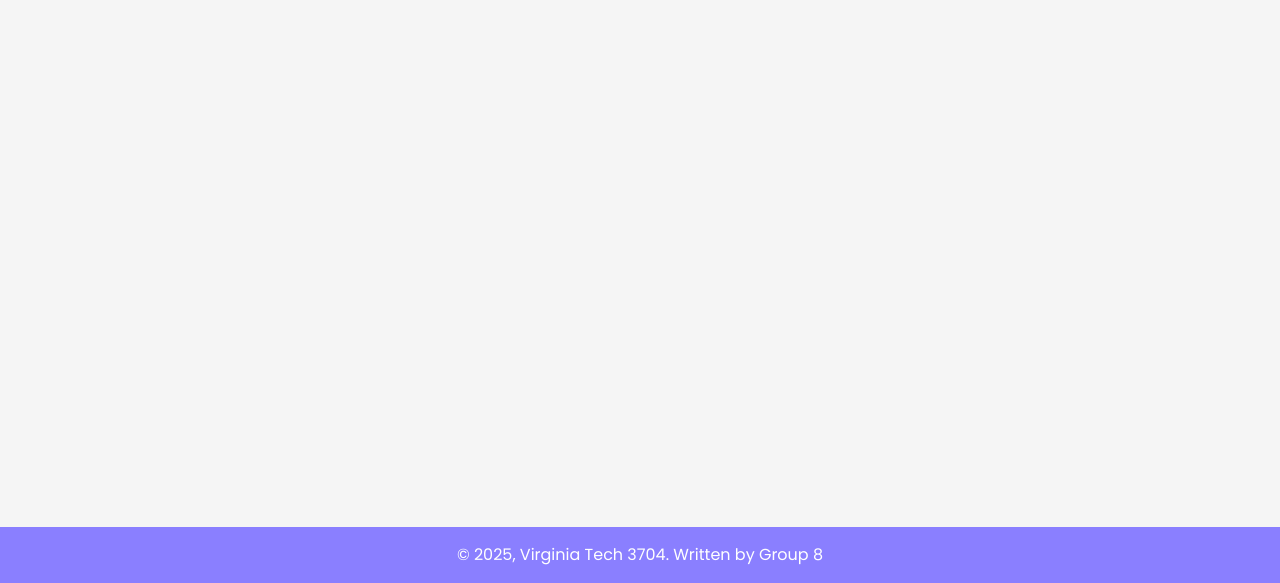
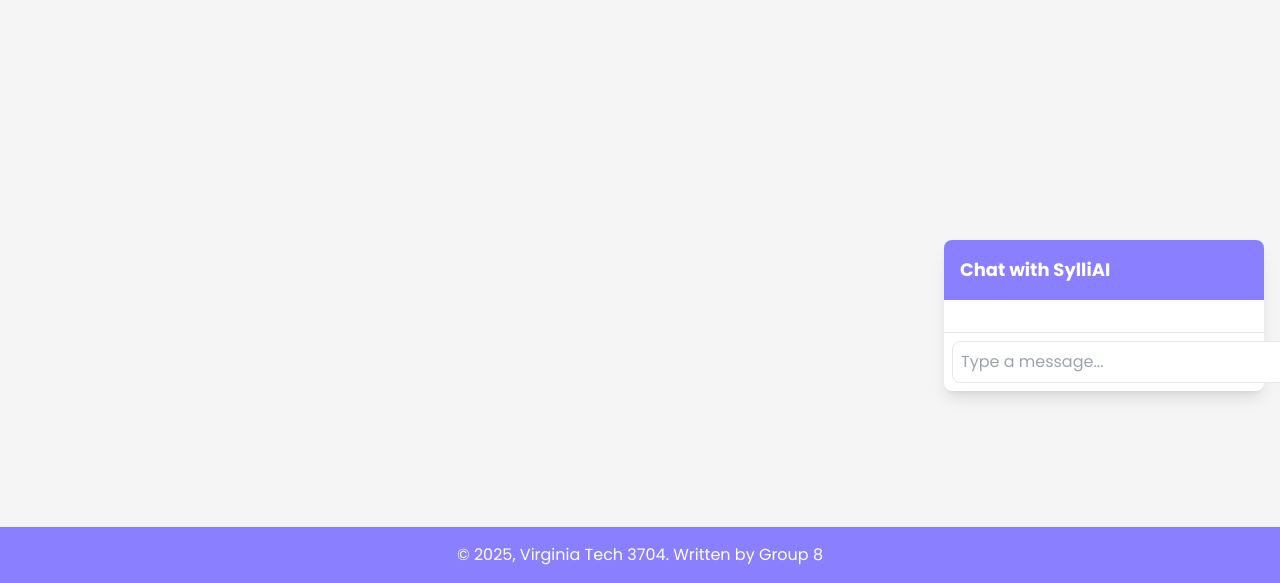
Before and after one commit to aritro4231/SylliAI, a Flask app: template templates/dashboard.html in a window 1280 px wide. Shown: the part 393-976 px from the top of the page. Run offline with Flask 3, Linux system fonts and the light colour scheme; the template is opened without the code that fills it: most values are stand-ins (such as "Sample title", 1, 10 or a date in 2020).

Commit message:
Add chatbox to dashboard and foundation of chatbot

```diff
--- a/app.py
+++ b/app.py
@@ -3,19 +3,23 @@
 import os
 from dotenv import load_dotenv
 from werkzeug.utils import secure_filename
+from openai import OpenAI
 import uuid
 
 
-load_dotenv()
+load_dotenv(".env.dev")
 
 app = Flask(__name__)
 app.secret_key = os.getenv("SECRET_KEY", "your-secret-key")
 
 
-supabase_url = os.getenv("SUPABASE_URL", "https://wwpdbvewqeoindredumk.supabase.co")
+#supabase_url = os.getenv("SUPABASE_URL", "https://wwpdbvewqeoindredumk.supabase.co")
+supabase_url = os.getenv("SUPABASE_URL", "https://cmkwvyhqmsonrzveejze.supabase.co")
 supabase_key = os.getenv("SUPABASE_KEY")
 supabase: Client = create_client(supabase_url, supabase_key)
 
+#openai_api_key = os.getenv("OPENAI_API_KEY")
+#aiClient = OpenAI(api_key=openai_api_key)
 
 UPLOAD_FOLDER = 'uploads'
 ALLOWED_EXTENSIONS = {'pdf', 'docx', 'txt'}
@@ -226,5 +230,25 @@
 
     return render_template('settings.html', user=user)
 
+#Finish this implementation
+def chat():
+    if 'user_id' not in session:
+        flash('Please log in to access chat', 'error')
+        return redirect(url_for('login'))
+
+    try:
+        # Check if both tokens exist in session before using them
+        if 'access_token' in session and 'refresh_token' in session:
+            supabase.auth.set_session(session['access_token'], session['refresh_token'])
+        else:
+            flash('Session expired. Please log in again.', 'error')
+            return redirect(url_for('login'))
+
+        # Implement chat functionality here
+    except Exception as e:
+        flash(f'Error retrieving chat data: {str(e)}', 'error')
+
+    return render_template('chat.html')
+
 if __name__ == '__main__':
     app.run(host='0.0.0.0', port=4000, debug=True)
--- a/requirements.txt
+++ b/requirements.txt
@@ -42,3 +42,4 @@
 Werkzeug==3.1.3
 WTForms==3.2.1
 yarl==1.18.3
+openai==1.70.0
--- a/static/input.css
+++ b/static/input.css
@@ -50,3 +50,7 @@
 .card {
   @apply bg-white p-6 rounded-xl shadow-md;
 }
+
+.text-box {
+  @apply w-full p-3 border rounded-md border-gray-300 focus:outline-none focus:ring focus:ring-indigo-200 focus:ring-opacity-50;
+}
--- a/static/output.css
+++ b/static/output.css
@@ -592,8 +592,20 @@
   position: static;
 }
 
+.fixed {
+  position: fixed;
+}
+
 .bottom-0 {
   bottom: 0px;
+}
+
+.bottom-4 {
+  bottom: 1rem;
+}
+
+.right-4 {
+  right: 1rem;
 }
 
 .mx-auto {
@@ -669,24 +685,32 @@
   height: 1.5rem;
 }
 
+.max-h-64 {
+  max-height: 16rem;
+}
+
 .min-h-screen {
   min-height: 100vh;
 }
 
-.w-full {
-  width: 100%;
+.w-1\/2 {
+  width: 50%;
 }
 
 .w-11\/12 {
   width: 91.666667%;
 }
 
-.w-1\/2 {
-  width: 50%;
+.w-6 {
+  width: 1.5rem;
 }
 
-.w-6 {
-  width: 1.5rem;
+.w-80 {
+  width: 20rem;
+}
+
+.w-full {
+  width: 100%;
 }
 
 .min-w-full {
@@ -770,6 +789,14 @@
   overflow-x: auto;
 }
 
+.overflow-y-auto {
+  overflow-y: auto;
+}
+
+.rounded-full {
+  border-radius: 9999px;
+}
+
 .rounded-lg {
   border-radius: 0.5rem;
 }
@@ -778,8 +805,19 @@
   border-radius: 0.75rem;
 }
 
-.rounded-full {
-  border-radius: 9999px;
+.rounded-l-lg {
+  border-top-left-radius: 0.5rem;
+  border-bottom-left-radius: 0.5rem;
+}
+
+.rounded-r-lg {
+  border-top-right-radius: 0.5rem;
+  border-bottom-right-radius: 0.5rem;
+}
+
+.rounded-t-lg {
+  border-top-left-radius: 0.5rem;
+  border-top-right-radius: 0.5rem;
 }
 
 .border {
@@ -804,19 +842,19 @@
   border-color: rgb(138 127 255 / var(--tw-border-opacity, 1));
 }
 
-.bg-blue-600 {
-  --tw-bg-opacity: 1;
-  background-color: rgb(37 99 235 / var(--tw-bg-opacity, 1));
-}
-
 .bg-gray-100 {
   --tw-bg-opacity: 1;
   background-color: rgb(243 244 246 / var(--tw-bg-opacity, 1));
 }
 
-.bg-gray-800 {
+.bg-neutral-100 {
   --tw-bg-opacity: 1;
-  background-color: rgb(31 41 55 / var(--tw-bg-opacity, 1));
+  background-color: rgb(245 245 245 / var(--tw-bg-opacity, 1));
+}
+
+.bg-sylliai {
+  --tw-bg-opacity: 1;
+  background-color: rgb(138 127 255 / var(--tw-bg-opacity, 1));
 }
 
 .bg-white {
@@ -824,19 +862,8 @@
   background-color: rgb(255 255 255 / var(--tw-bg-opacity, 1));
 }
 
-.bg-sylliai {
-  --tw-bg-opacity: 1;
-  background-color: rgb(138 127 255 / var(--tw-bg-opacity, 1));
-}
-
-.bg-sylliai-dark {
-  --tw-bg-opacity: 1;
-  background-color: rgb(106 90 255 / var(--tw-bg-opacity, 1));
-}
-
-.bg-neutral-100 {
-  --tw-bg-opacity: 1;
-  background-color: rgb(245 245 245 / var(--tw-bg-opacity, 1));
+.p-2 {
+  padding: 0.5rem;
 }
 
 .p-4 {
@@ -851,13 +878,14 @@
   padding: 2rem;
 }
 
-.p-2 {
-  padding: 0.5rem;
-}
-
 .px-4 {
   padding-left: 1rem;
   padding-right: 1rem;
+}
+
+.px-6 {
+  padding-left: 1.5rem;
+  padding-right: 1.5rem;
 }
 
 .py-12 {
@@ -917,14 +925,28 @@
   text-align: center;
 }
 
+.text-right {
+  text-align: right;
+}
+
 .text-2xl {
   font-size: 1.5rem;
   line-height: 2rem;
 }
 
-.text-4xl {
-  font-size: 2.25rem;
-  line-height: 2.5rem;
+.text-3xl {
+  font-size: 1.875rem;
+  line-height: 2.25rem;
+}
+
+.text-6xl {
+  font-size: 3.75rem;
+  line-height: 1;
+}
+
+.text-lg {
+  font-size: 1.125rem;
+  line-height: 1.75rem;
 }
 
 .text-sm {
@@ -934,21 +956,6 @@
 
 .text-xl {
   font-size: 1.25rem;
-  line-height: 1.75rem;
-}
-
-.text-6xl {
-  font-size: 3.75rem;
-  line-height: 1;
-}
-
-.text-3xl {
-  font-size: 1.875rem;
-  line-height: 2.25rem;
-}
-
-.text-lg {
-  font-size: 1.125rem;
   line-height: 1.75rem;
 }
 
@@ -993,11 +1005,6 @@
   color: rgb(220 38 38 / var(--tw-text-opacity, 1));
 }
 
-.text-white {
-  --tw-text-opacity: 1;
-  color: rgb(255 255 255 / var(--tw-text-opacity, 1));
-}
-
 .text-sylliai {
   --tw-text-opacity: 1;
   color: rgb(138 127 255 / var(--tw-text-opacity, 1));
@@ -1008,9 +1015,15 @@
   color: rgb(106 90 255 / var(--tw-text-opacity, 1));
 }
 
-.text-black {
+.text-white {
   --tw-text-opacity: 1;
-  color: rgb(0 0 0 / var(--tw-text-opacity, 1));
+  color: rgb(255 255 255 / var(--tw-text-opacity, 1));
+}
+
+.shadow-lg {
+  --tw-shadow: 0 10px 15px -3px rgb(0 0 0 / 0.1), 0 4px 6px -4px rgb(0 0 0 / 0.1);
+  --tw-shadow-colored: 0 10px 15px -3px var(--tw-shadow-color), 0 4px 6px -4px var(--tw-shadow-color);
+  box-shadow: var(--tw-ring-offset-shadow, 0 0 #0000), var(--tw-ring-shadow, 0 0 #0000), var(--tw-shadow);
 }
 
 .shadow-md {
--- a/templates/dashboard.html
+++ b/templates/dashboard.html
@@ -42,4 +42,56 @@
     </div>
     {% endif %}
 </div>
+
+<!-- Chatbox -->
+<div id="chatbox" class="fixed bottom-4 right-4 bg-white shadow-lg rounded-lg w-80">
+    <div class="bg-sylliai text-white p-4 rounded-t-lg">
+        <h3 class="text-lg font-bold">Chat with SylliAI</h3>
+    </div>
+    <div class="p-4 max-h-64 overflow-y-auto" id="chat-messages">
+        <!-- Chat messages will appear here -->
+    </div>
+    <form id="chat-form" class="flex p-2 border-t">
+        <input type="text" id="chat-input" class="flex-grow p-2 border rounded-l-lg" placeholder="Type a message...">
+        <button type="submit" class="bg-sylliai text-white px-4 rounded-r-lg">Send</button>
+    </form>
+</div>
+
+<script>
+    const chatForm = document.getElementById('chat-form');
+    const chatInput = document.getElementById('chat-input');
+    const chatMessages = document.getElementById('chat-messages');
+
+    chatForm.addEventListener('submit', async (e) => {
+        e.preventDefault();
+        const message = chatInput.value.trim();
+        if (!message) return;
+
+        // Display user message
+        const userMessage = document.createElement('div');
+        userMessage.textContent = message;
+        userMessage.className = 'text-right text-blue-500 mb-2';
+        chatMessages.appendChild(userMessage);
+
+        chatInput.value = '';
+
+        // Send message to the server
+        try {
+            const response = await fetch('/chat', {
+                method: 'POST',
+                headers: { 'Content-Type': 'application/json' },
+                body: JSON.stringify({ message })
+            });
+            const data = await response.json();
+
+            // Display AI response
+            const aiMessage = document.createElement('div');
+            aiMessage.textContent = data.response;
+            aiMessage.className = 'text-left text-gray-700 mb-2';
+            chatMessages.appendChild(aiMessage);
+        } catch (error) {
+            console.error('Error:', error);
+        }
+    });
+</script>
 {% endblock %}
```
Also changed, not shown: other parts of static/output.css (+35 -47 lines), 1 other file. Lines whose indentation alone changed are shown as unchanged.
